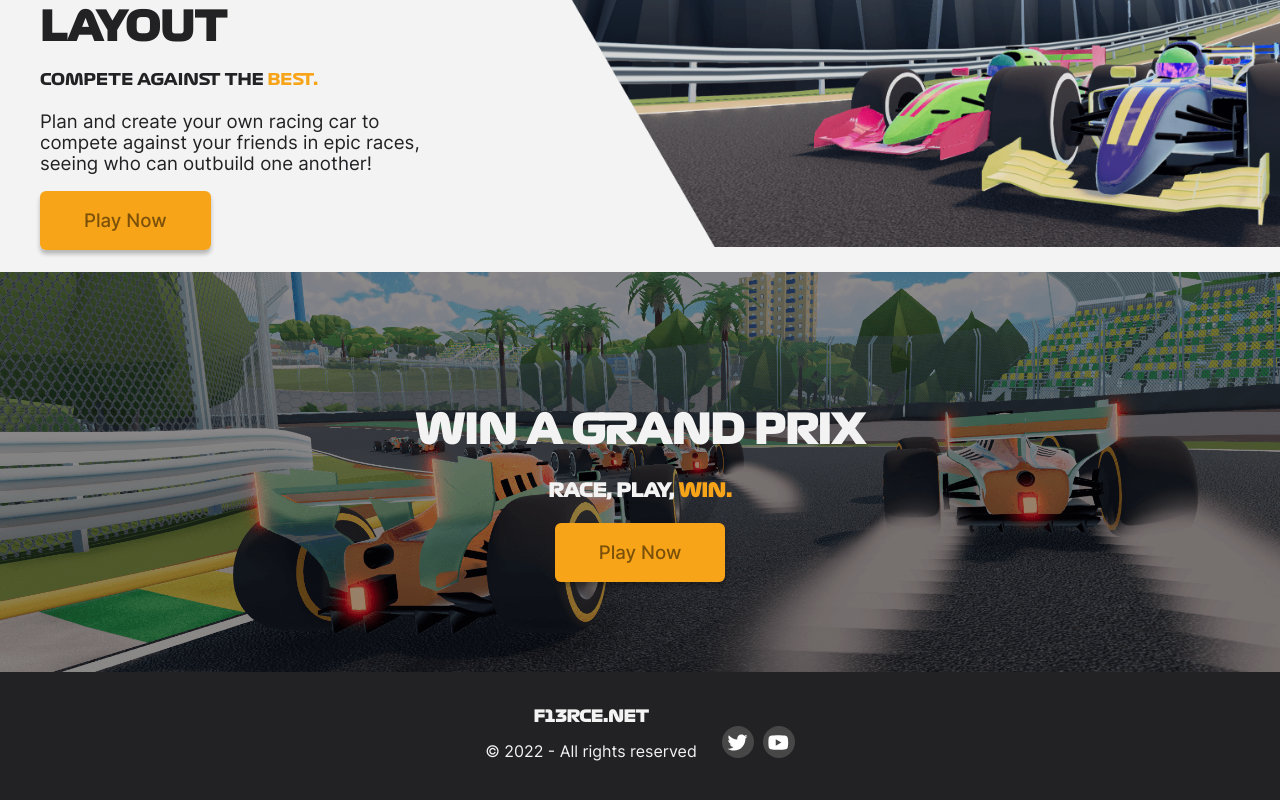
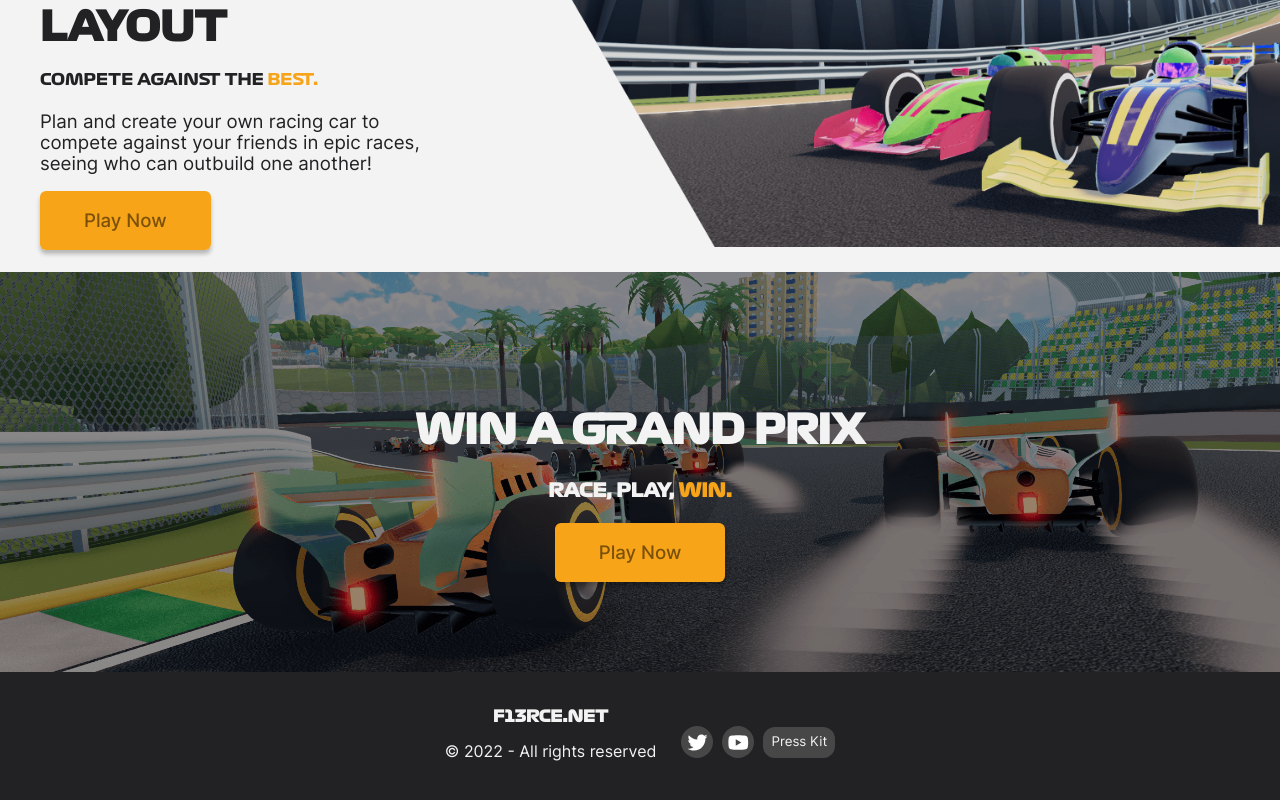
Before and after one commit to Pokang/backseat-champions-website, an Angular app: page / in a window 1280 px wide. Shown: the part 2028-2828 px from the top of the page. Built offline with nearby package versions, Linux system fonts and the light colour scheme.

Commit message:
Press kit button

```diff
--- a/src/app/footer/footer.component.html
+++ b/src/app/footer/footer.component.html
@@ -10,5 +10,8 @@
         <a class="social" target="_blank" href="https://youtube.com/c/f13rce">
             <div class="youtube icon"></div>
         </a>
+        <a class="presskit" target="_blank" href="https://www.youtube.com/watch?v=x9zpjvVEfSo">
+            Press Kit
+        </a>
     </div>
 </div>
--- a/src/app/footer/footer.component.scss
+++ b/src/app/footer/footer.component.scss
@@ -25,6 +25,7 @@
 
     #socialscontainer{
         display: flex;
+        align-items: center;
         gap:9px;
 
         .social{
@@ -52,5 +53,18 @@
             }
         }
 
+        .presskit{
+            background: $lightgrey;
+            color:$lightbg;
+            font-family: InterRegular;
+            font-size: 10pt;
+            padding: 8px;
+            border-radius: 12px;
+
+            &:hover{
+                filter: brightness(130%);
+            }
+        }
+
     }
 }
```
